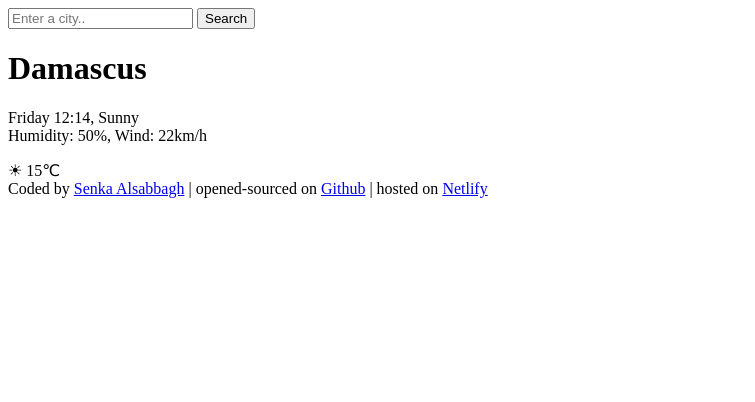
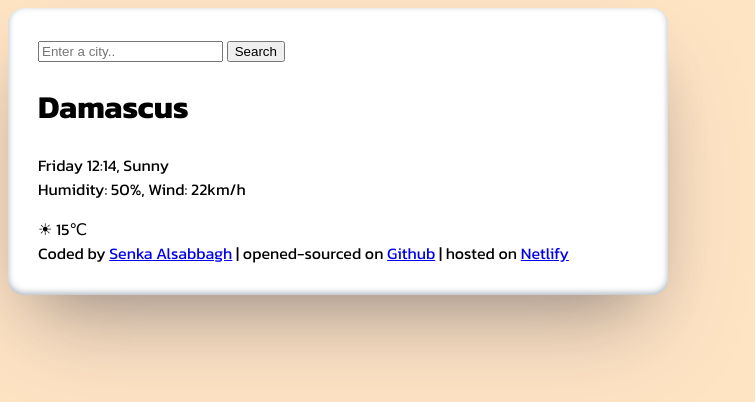
Before and after one commit to Senka87/Just-a-Weather-App, a plain HTML site: page index.html in a window 1280 px wide. Shown: the whole page, without its empty margins (0-755 px from the left). Drawn offline with Linux system fonts and the light colour scheme.

Commit message:
Styled and added font

```diff
--- a/index.html
+++ b/index.html
@@ -3,9 +3,18 @@
   <head>
     <meta charset="UTF-8" />
     <meta name="viewport" content="width=device-width, initial-scale=1.0" />
+    <link rel="preconnect" href="https://fonts.googleapis.com" />
+    <link rel="preconnect" href="https://fonts.gstatic.com" crossorigin />
+    <link
+      href="https://fonts.googleapis.com/css2?family=Kanit:ital,wght@0,100;0,200;0,300;0,400;0,500;0,600;0,700;0,800;0,900;1,100;1,200;1,300;1,400;1,500;1,600;1,700;1,800;1,900&family=Saira+Condensed:wght@100;200;300;400;500;600;700;800;900&display=swap"
+      rel="stylesheet"
+    />
+    <link rel="stylesheet" href="src/style.css" />
+
     <title>JustaWeatherApp</title>
   </head>
   <body>
+    <div class="app-box">
       <header>
         <form>
           <input type="search" placeholder="Enter a city.." required />
@@ -31,7 +40,10 @@
           >Github</a
         >
         | hosted on
-      <a href="https://theweathernews.netlify.app/" target="_blank">Netlify</a>
+        <a href="https://theweathernews.netlify.app/" target="_blank"
+          >Netlify</a
+        >
       </footer>
+    </div>
   </body>
 </html>
--- /dev/null
+++ b/src/style.css
@@ -0,0 +1,15 @@
+body {
+  background-color: bisque;
+  font-family: "Kanit", sans-serif;
+}
+.app-box {
+  background: white;
+  max-width: 600px;
+  margin: 45px, auto;
+  padding: 30px;
+  box-shadow: rgba(50, 50, 93, 0.25) 0px 50px 100px -20px,
+    rgba(0, 0, 0, 0.3) 0px 30px 60px -30px,
+    rgba(10, 37, 64, 0.35) 0px -2px 6px 0px inset;
+
+  border-radius: 16px;
+}
```
Lines whose indentation alone changed are shown as unchanged.
